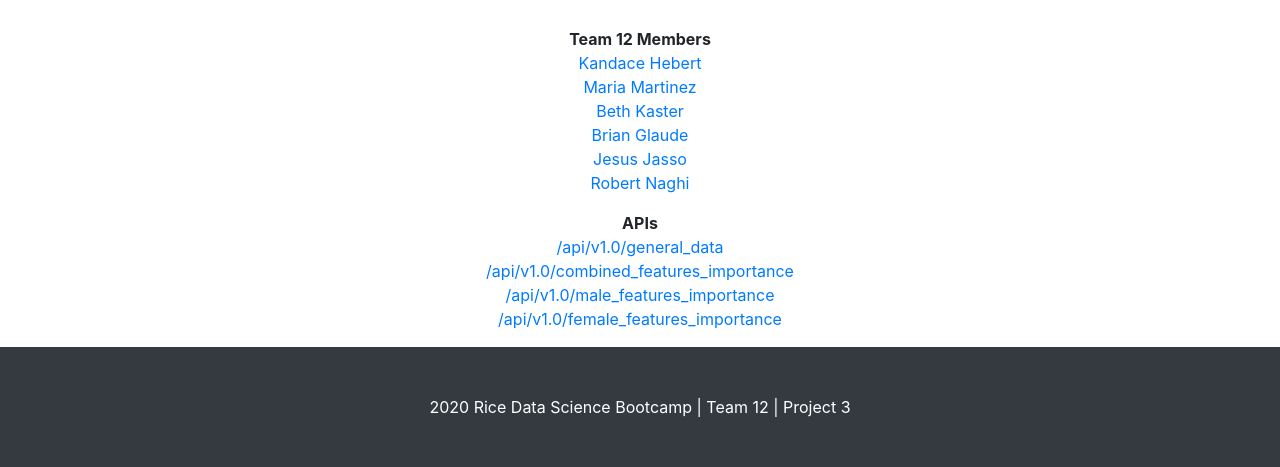
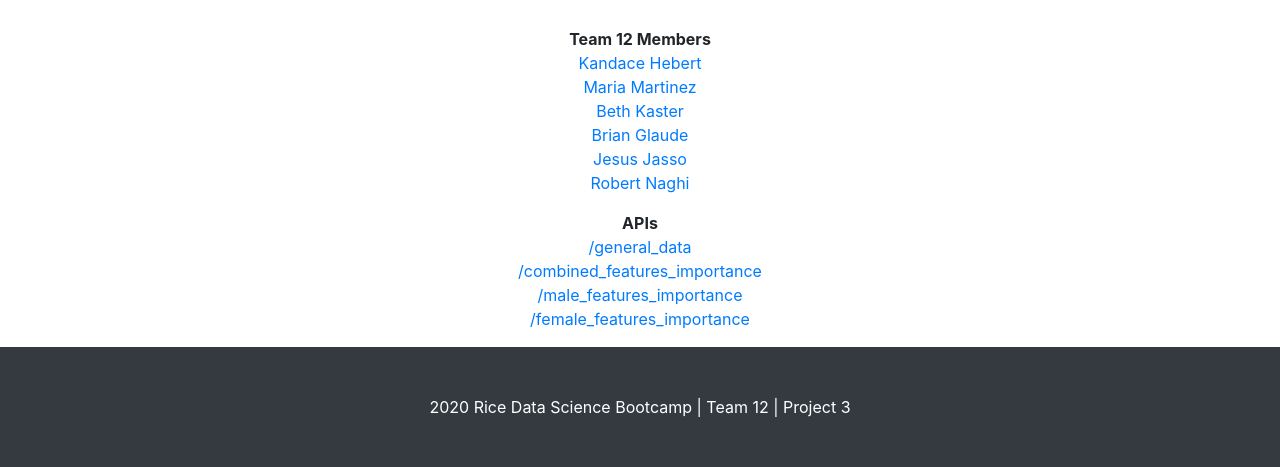
Before and after one commit to kisha5000/Team12Project3, a Flask app: page /about in a window 1280 px wide. Shown: the part 569-1036 px from the top of the page. Run offline with Flask 2, Linux system fonts and the light colour scheme; some libraries are stand-ins or nearby versions.

Commit message:
update api links

```diff
--- a/templates/about.html
+++ b/templates/about.html
@@ -42,10 +42,10 @@
                     <a href="#" class="nav-link dropdown-toggle" data-toggle="dropdown" id="navbarDropdownMenuLink"
                         role="button" aria-haspopup="true" aria-expanded="false">Visuals</a>
                     <div class="dropdown-menu" aria-labelledby="navbarDropdownMenuLink">
-                        <a class="dropdown-item" href="#visual1">1</a>
-                        <a class="dropdown-item" href="#visual2">2</a>
-                        <a class="dropdown-item" href="#visual3">3</a>
-                        <a class="dropdown-item" href="#visual4">4</a>
+                        <a class="dropdown-item" href="/#visual1">1</a>
+                        <a class="dropdown-item" href="/#visual2">2</a>
+                        <a class="dropdown-item" href="/#visual3">3</a>
+                        <a class="dropdown-item" href="/#visual4">4</a>
                     </div>
                 </li>
 
@@ -100,7 +100,7 @@
                         <br><a href="https://github.com/martinezmaria" target="_blank">Maria Martinez</a>
                         <br><a href="https://github.com/ejkaster/" target="_blank">Beth Kaster</a>
                         <br><a href="https://github.com/bglaudesc" target="_blank">Brian Glaude</a>
-                        <br><a href="#" target="_blank">Jesus Jasso</a>
+                        <br><a href="https://github.com/jjasso1" target="_blank">Jesus Jasso</a>
                         <br><a href="https://github.com/onenaghi" target="_blank">Robert Naghi</a>
                     </p>
                 </div>
@@ -111,13 +111,13 @@
                 <div class="col-sm-12">
 
                     <p><strong>APIs</strong>
-                        <br><a href="/api/v1.0/general_data" target="_blank">/api/v1.0/general_data</a>
-                        <br><a href="/api/v1.0/combined_features_importance"
-                            target="_blank">/api/v1.0/combined_features_importance</a>
-                        <br><a href="/api/v1.0/male_features_importance"
-                            target="_blank">/api/v1.0/male_features_importance</a>
-                        <br><a href="/api/v1.0/female_features_importance"
-                            target="_blank">/api/v1.0/female_features_importance</a>
+                        <br><a href="/general_data" target="_blank">/general_data</a>
+                        <br><a href="/combined_features_importance"
+                            target="_blank">/combined_features_importance</a>
+                        <br><a href="/male_features_importance"
+                            target="_blank">/male_features_importance</a>
+                        <br><a href="/female_features_importance"
+                            target="_blank">/female_features_importance</a>
                     </p>
                 </div>
             </div>
```
